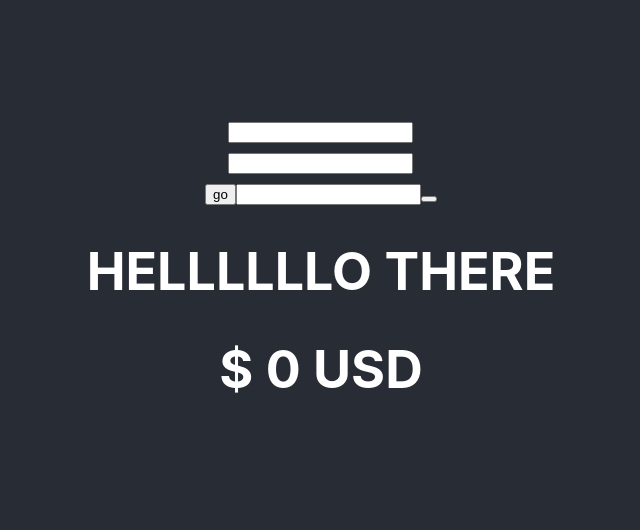
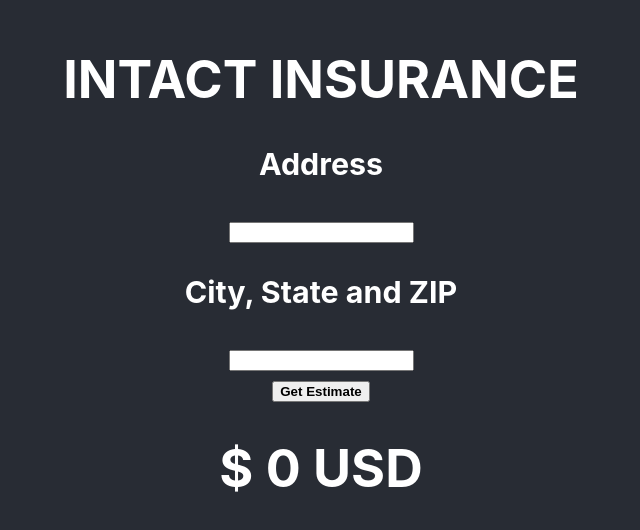
Before and after one commit to peakyDicers/zillow-web, a React (Create React App) app: page / in a window 1280 px wide. Shown: the part 126-656 px from the top of the page, without its empty margins (319-959 px from the left). Built offline with nearby package versions, Linux system fonts and the light colour scheme.

Commit message:
user input works.

```diff
--- a/src/Zillow.js
+++ b/src/Zillow.js
@@ -3,8 +3,9 @@
 export default class Zillow extends React.Component{
   constructor(props){
     super(props)
-    console.log("assad")
     this.state = {
+      addr: '',
+      cityStateZip: '',
       money: 0,
       currency: 'USD'
     }
@@ -12,7 +13,7 @@
 
   getData = () => {
     const axios = require('axios');
-    axios.get('http://localhost:3000/getZillow')
+    axios.get(`http://localhost:3000/getZillow?addr=${this.state.addr}&cityStateZip=${this.state.cityStateZip}`)
       .then((response) => {
         // handle success
         console.log(response);
@@ -27,20 +28,30 @@
       });
   }
 
+  addrChange = (event) => {
+    this.setState({addr: event.target.value})
+  }
+
+  cityStateZipChange = (event => {
+    this.setState({cityStateZip: event.target.value})
+  })
+
   render(){
     console.log(this.state)
     return(
       <div>
+        <h1>INTACT INSURANCE</h1>
         <div>
-        <input></input>
+          <h3>Address</h3>
+        <input onChange={this.addrChange.bind(this)}></input>
         </div>
+        <h3>City, State and ZIP</h3>
         <div>
-        <input></input>
+          <input onChange={this.cityStateZipChange.bind(this)}></input>
         </div>
-        <button>go</button>
-      <input></input>
-      <button onClick={this.getData}></button>
-      <h1>HELLLLLLO THERE</h1>
+      <button onClick={this.getData}>
+        <b>Get Estimate</b>
+      </button>
       <h1>{`$ ${this.state.money} USD`}</h1>
       </div>
     )
```
Also changed, not shown: 1 other file (tests, documents, lock files or other folders).
